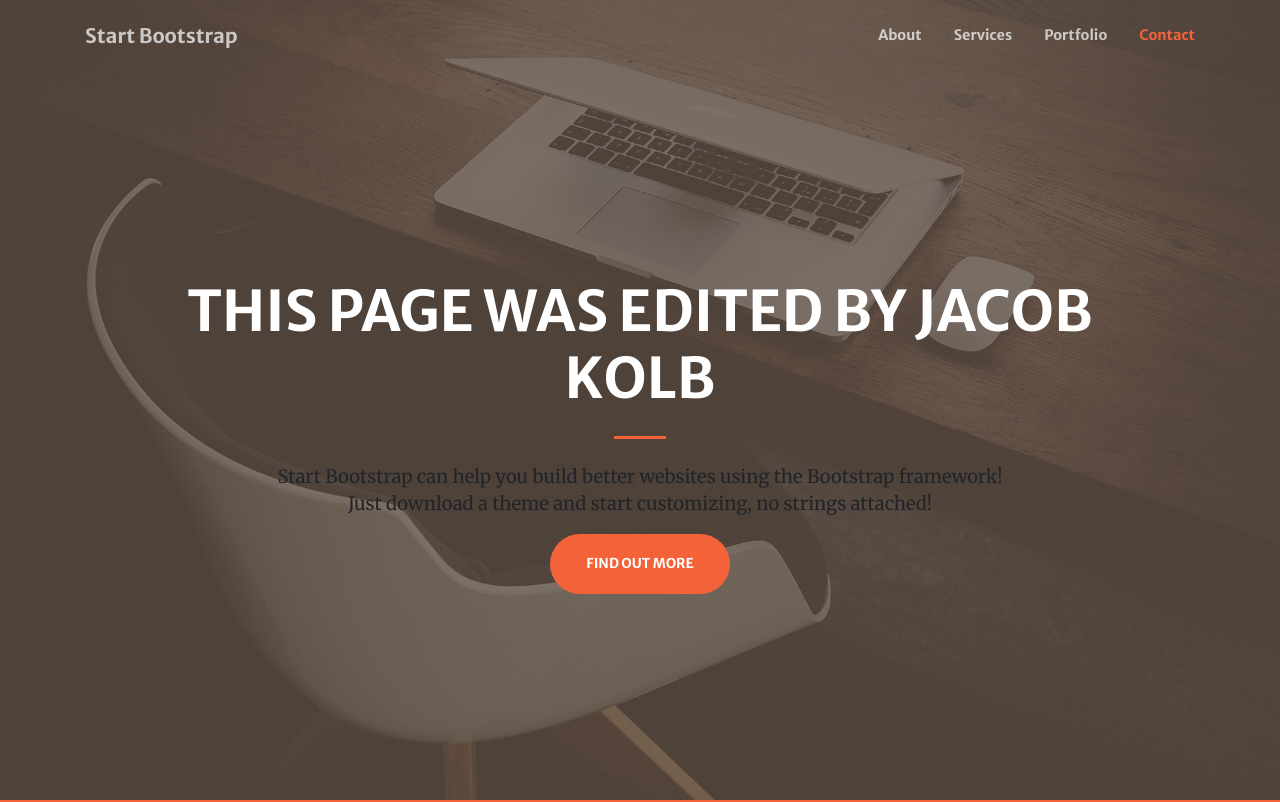
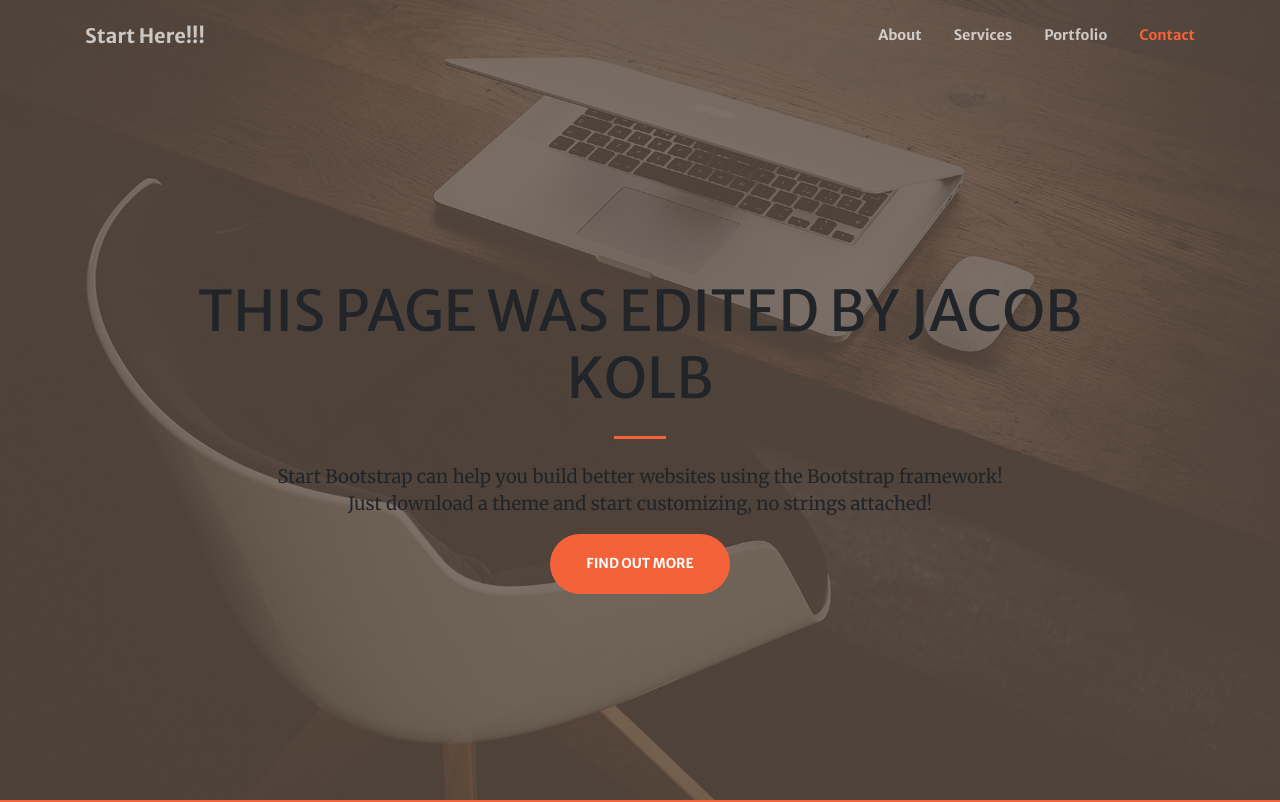
Before and after one commit to jkolb09/Bootstrap, a website with bundled scripts: page index.html in a window 1280 px wide. Shown: the top 802 px of the page. Built offline with nearby package versions, Linux system fonts and the light colour scheme.

Commit message:
Update index.html

```diff
--- a/index.html
+++ b/index.html
@@ -30,7 +30,7 @@
   <!-- Navigation -->
   <nav class="navbar navbar-expand-lg navbar-light fixed-top py-3" id="mainNav">
     <div class="container">
-      <a class="navbar-brand js-scroll-trigger" href="#page-top">Start Bootstrap</a>
+      <a class="navbar-brand js-scroll-trigger" href="#page-top">Start Here!!!</a>
       <button class="navbar-toggler navbar-toggler-right" type="button" data-toggle="collapse" data-target="#navbarResponsive" aria-controls="navbarResponsive" aria-expanded="false" aria-label="Toggle navigation">
         <span class="navbar-toggler-icon"></span>
       </button>
@@ -58,11 +58,11 @@
     <div class="container h-100">
       <div class="row h-100 align-items-center justify-content-center text-center">
         <div class="col-lg-10 align-self-end">
-          <h1 class="text-uppercase text-white font-weight-bold">This Page was edited by Jacob Kolb</h1>
+          <h1 class="text-uppercase text-red-font-weight-bold">This Page was edited by Jacob Kolb</h1>
           <hr class="divider my-4">
         </div>
         <div class="col-lg-8 align-self-baseline">
-          <p class="text-white-160-font-weight-light mb-10">Start Bootstrap can help you build better websites using the Bootstrap framework! Just download a theme and start customizing, no strings attached!</p>
+          <p class="text-red-160-font-weight-light mb-10">Start Bootstrap can help you build better websites using the Bootstrap framework! Just download a theme and start customizing, no strings attached!</p>
           <a class="btn btn-primary btn-xl js-scroll-trigger" href="#about">Find Out More</a>
         </div>
       </div>
```
